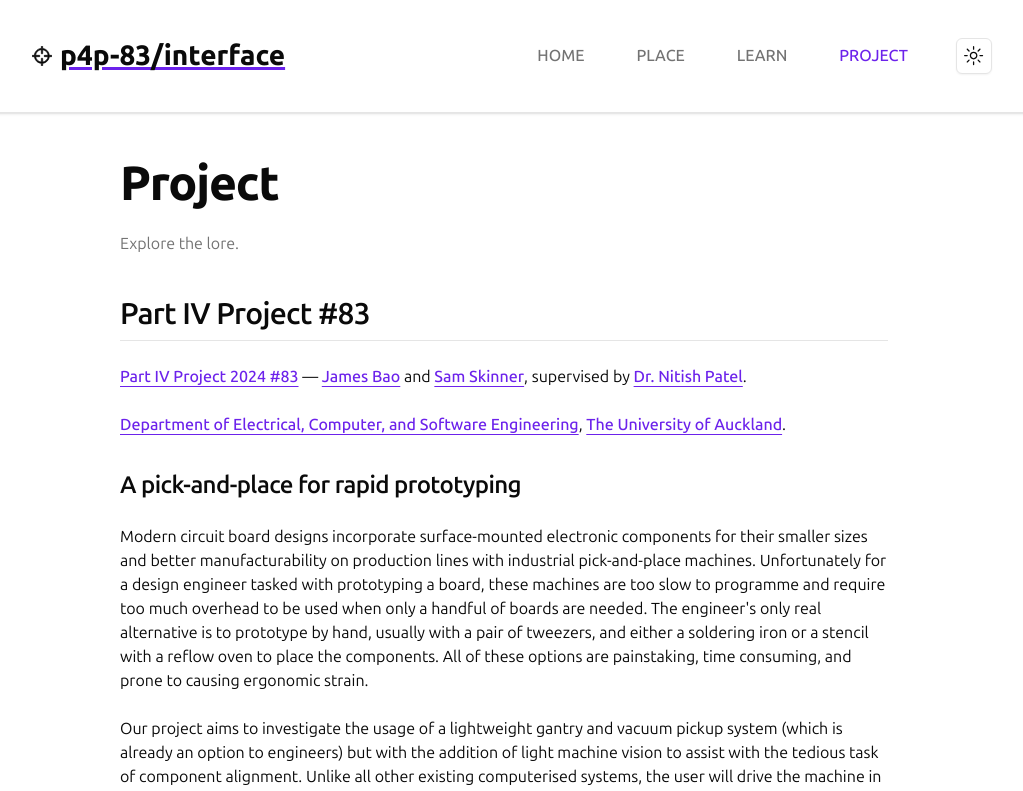
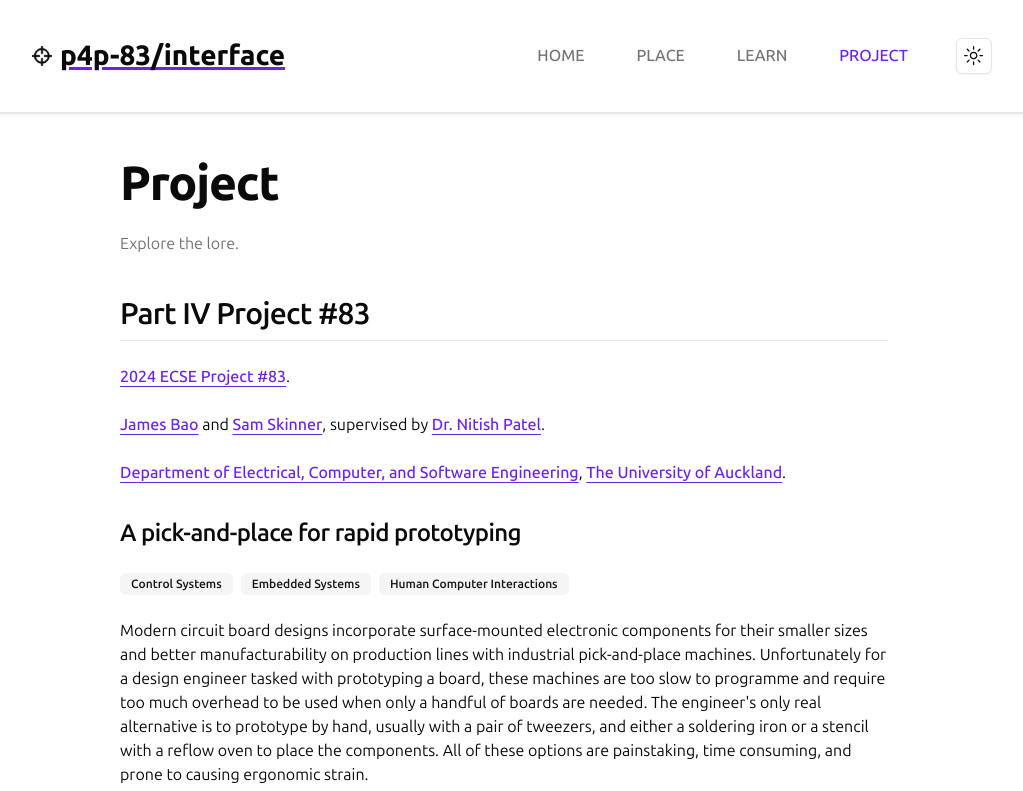
Before and after one commit to p4p-83/interface, a Next.js app in the folder client/: page /project in a window 1280 px wide. Shown: the top 791 px of the page, without its empty margins (136-1159 px from the left). Built offline with nearby package versions, Linux system fonts and the light colour scheme.

Commit message:
feat: :lipstick: add `/project` category badges

```diff
--- a/client/src/app/project/page.tsx
+++ b/client/src/app/project/page.tsx
@@ -15,6 +15,7 @@ import {
   TypographyList,
   TypographyListItem,
 } from '@/components/ui/typography'
+import { badgeVariants } from '@/components/ui/badge'
 
 export const metadata: Metadata = GLOBALS.PAGES.getMetadata(GLOBALS.PAGES.PROJECT)
 
@@ -33,13 +34,24 @@ export default function Project() {
           <TypographyH2>Part IV Project #83</TypographyH2>
 
           <TypographyP>
-            <TypographyLink href={GLOBALS.MANAGEMENT_SYSTEM}>Part IV Project 2024 #83</TypographyLink> — <TypographyLink href={GLOBALS.JAMES}>James Bao</TypographyLink> and <TypographyLink href={GLOBALS.SAM}>Sam Skinner</TypographyLink>, supervised by <TypographyLink href={GLOBALS.NITISH}>Dr. Nitish Patel</TypographyLink>.
+            <TypographyLink href={GLOBALS.MANAGEMENT_SYSTEM}>2024 ECSE Project #83</TypographyLink>.
+          </TypographyP>
+          <TypographyP>
+            <TypographyLink href={GLOBALS.JAMES}>James Bao</TypographyLink> and <TypographyLink href={GLOBALS.SAM}>Sam Skinner</TypographyLink>, supervised by <TypographyLink href={GLOBALS.NITISH}>Dr. Nitish Patel</TypographyLink>.
           </TypographyP>
           <TypographyP>
             <TypographyLink href={GLOBALS.UNIVERSITY.ECSE}>Department of Electrical, Computer, and Software Engineering</TypographyLink>, <TypographyLink href={GLOBALS.UNIVERSITY.HOME}>The University of Auckland</TypographyLink>.
           </TypographyP>
 
           <TypographyH3>A pick-and-place for rapid prototyping</TypographyH3>
+          <TypographyP>
+            <span className='flex flex-row gap-2'>
+              <span className={badgeVariants({ variant: 'secondary' })}>Control Systems</span>
+              <span className={badgeVariants({ variant: 'secondary' })}>Embedded Systems</span>
+              <span className={badgeVariants({ variant: 'secondary' })}>Human Computer Interactions</span>
+            </span>
+          </TypographyP>
+
           <TypographyP>
             Modern circuit board designs incorporate surface-mounted electronic components for their smaller sizes and better manufacturability on production lines with industrial pick-and-place machines.
             Unfortunately for a design engineer tasked with prototyping a board, these machines are too slow to programme and require too much overhead to be used when only a handful of boards are needed.
```
